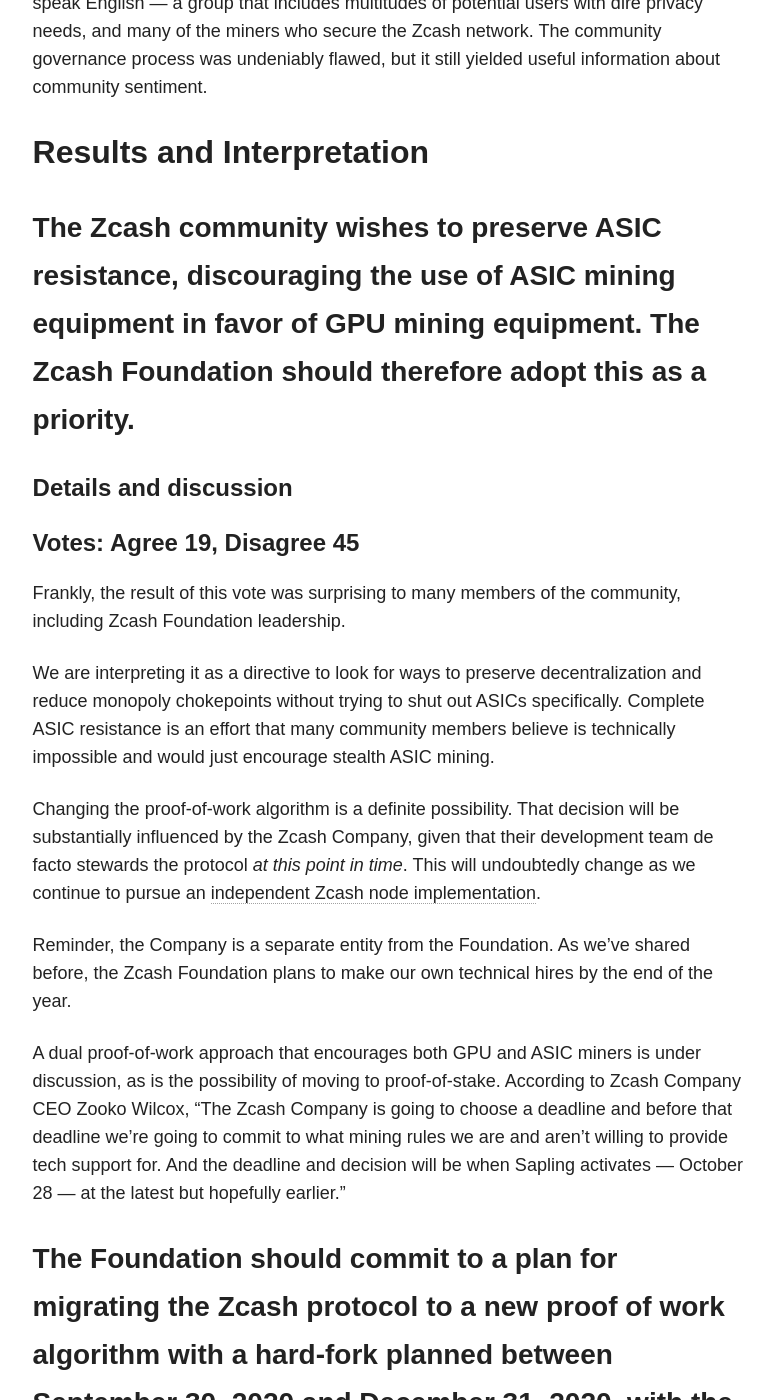
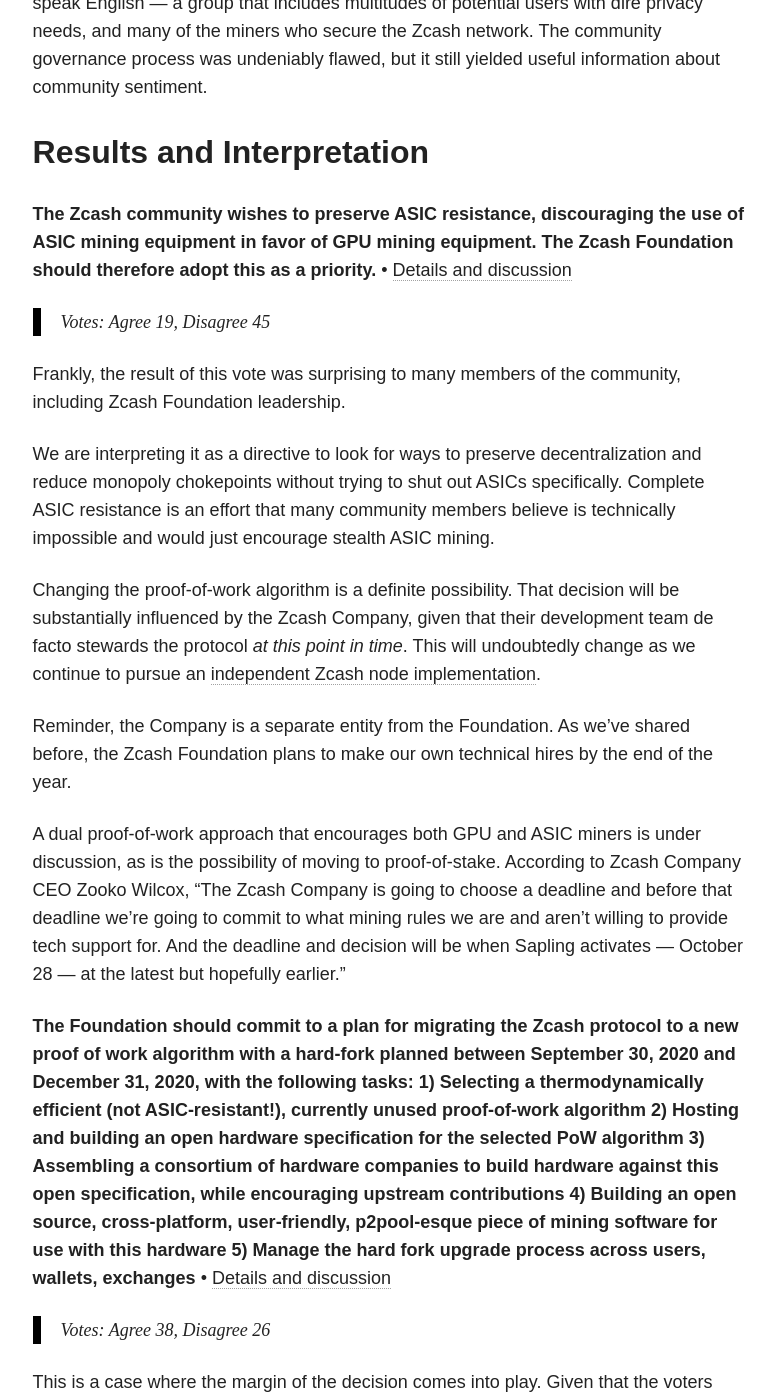
Before and after one commit to ZcashFoundation/zfnd, a Jekyll site: the page built from _posts/blog/2018-07-03-governance-results.md, in a window 1280 px wide and 1400 px high, scrolled down 3064 px. Shown: the whole window, without its empty margins (347-1122 px from the left). Built offline with Jekyll 4.4.1, drawn with Linux system fonts in a browser that asks for light colours; nearby versions of some CDN libraries.

Commit message:
readability formatting tweaks

```diff
--- a/_posts/blog/2018-07-03-governance-results.md
+++ b/_posts/blog/2018-07-03-governance-results.md
@@ -43,11 +43,9 @@
 
 ## Results and Interpretation
 
-### The Zcash community wishes to preserve ASIC resistance, discouraging the use of ASIC mining equipment in favor of GPU mining equipment. The Zcash Foundation should therefore adopt this as a priority.
+**The Zcash community wishes to preserve ASIC resistance, discouraging the use of ASIC mining equipment in favor of GPU mining equipment. The Zcash Foundation should therefore adopt this as a priority.** • [Details and discussion](https://github.com/ZcashFoundation/Elections/pull/1)
 
-#### [Details and discussion](https://github.com/ZcashFoundation/Elections/pull/1)
-
-#### Votes: Agree 19, Disagree 45
+> Votes: Agree 19, Disagree 45
 
 Frankly, the result of this vote was surprising to many members of the community, including Zcash Foundation leadership.
 
@@ -59,39 +57,31 @@
 
 A dual proof-of-work approach that encourages both GPU and ASIC miners is under discussion, as is the possibility of moving to proof-of-stake. According to Zcash Company CEO Zooko Wilcox, “The Zcash Company is going to choose a deadline and before that deadline we’re going to commit to what mining rules we are and aren’t willing to provide tech support for. And the deadline and decision will be when Sapling activates — October 28 — at the latest but hopefully earlier.”
 
-### The Foundation should commit to a plan for migrating the Zcash protocol to a new proof of work algorithm with a hard-fork planned between September 30, 2020 and December 31, 2020, with the following tasks: 1) Selecting a thermodynamically efficient (not ASIC-resistant!), currently unused proof-of-work algorithm 2) Hosting and building an open hardware specification for the selected PoW algorithm 3) Assembling a consortium of hardware companies to build hardware against this open specification, while encouraging upstream contributions 4) Building an open source, cross-platform, user-friendly, p2pool-esque piece of mining software for use with this hardware 5) Manage the hard fork upgrade process across users, wallets, exchanges
+**The Foundation should commit to a plan for migrating the Zcash protocol to a new proof of work algorithm with a hard-fork planned between September 30, 2020 and December 31, 2020, with the following tasks: 1) Selecting a thermodynamically efficient (not ASIC-resistant!), currently unused proof-of-work algorithm 2) Hosting and building an open hardware specification for the selected PoW algorithm 3) Assembling a consortium of hardware companies to build hardware against this open specification, while encouraging upstream contributions 4) Building an open source, cross-platform, user-friendly, p2pool-esque piece of mining software for use with this hardware 5) Manage the hard fork upgrade process across users, wallets, exchanges** • [Details and discussion](https://github.com/ZcashFoundation/Elections/pull/21)
 
-#### [Details and discussion](https://github.com/ZcashFoundation/Elections/pull/21)
-
-#### Votes: Agree 38, Disagree 26
+> Votes: Agree 38, Disagree 26
 
 This is a case where the margin of the decision comes into play. Given that the voters supported this proposal, but not overwhelmingly, and also based on direct feedback from the Board, we are interpreting this result as an endorsement of the goals — but not necessarily the implementation details — of the proposal. An open hardware specification would support decentralization and help reduce monopoly chokepoints; we have begun to explore establishing a hardware manufacturer working group.
 
-### The Foundation should be open to discussing changes to monetary policy and/or supply schedule.
+**The Foundation should be open to discussing changes to monetary policy and/or supply schedule.** • [Details and discussion](https://github.com/ZcashFoundation/Elections/pull/18)
 
-#### [Details and discussion](https://github.com/ZcashFoundation/Elections/pull/18)
-
-#### Votes: Agree 31, Disagree 33
+> Votes: Agree 31, Disagree 33
 
 Given the ambivalence of the vote, the Foundation considers this a “no action” directive.
 
-### Any significant effort by the Foundation to develop or promote a cryptocurrency shall be directed at either the (1) Zcash blockchain; or (2) chain forks (chain splits) of the Zcash blockchain that approximately carry forward the percentage stakes of Zcash holders immediately before the fork (split) to the money supply in circulation immediately after the fork (split).
+**Any significant effort by the Foundation to develop or promote a cryptocurrency shall be directed at either the (1) Zcash blockchain; or (2) chain forks (chain splits) of the Zcash blockchain that approximately carry forward the percentage stakes of Zcash holders immediately before the fork (split) to the money supply in circulation immediately after the fork (split).** • [Details and discussion](https://github.com/ZcashFoundation/Elections/pull/14)
 
-#### [Details and discussion](https://github.com/ZcashFoundation/Elections/pull/14)
-
-#### Votes: Agree 41, Disagree 23
+> Votes: Agree 41, Disagree 23
 
 This looks like substantial community endorsement that our primary efforts should be focused on Zcash and its good-faith derivatives, as they have been so far. This doesn’t preclude contributions to other projects, but our engagement with other cryptocurrencies and open-source projects will primarily focus on developments that could carry back into Zcash.
 
-### The Foundation should prioritize transitioning ownership of the Zcash trademark from the Zcash Company to the Foundation.
+**The Foundation should prioritize transitioning ownership of the Zcash trademark from the Zcash Company to the Foundation.** • [Details and discussion](https://github.com/ZcashFoundation/Elections/blob/master/2018-Q2/General-Measures/trademark_ballot.md)
 
-#### [Details and discussion](https://github.com/ZcashFoundation/Elections/blob/master/2018-Q2/General-Measures/trademark_ballot.md)
-
-#### Votes: Agree 48, Disagree 15
+> Votes: Agree 48, Disagree 15
 
 Taking ownership of the trademark was the decision with the largest margin of victory. We are in talks with the Company to do so, although obviously we have no legal standing to make demands. The Company has shown an active interest in working out an agreement.
 
-### And just for fun: The Foundation should endeavor to establish the official Zcash mascot as one of the following choices. You may pick up to two:
+**And just for fun: The Foundation should endeavor to establish the official Zcash mascot as one of the following choices. You may pick up to two:**
 * **Zeal, a collection of Zebras** — 28 votes
 * **Waterbear** — 17 votes
 * **Squirrel** — 12 votes
```
Also changed, not shown: other parts of _posts/blog/2018-07-03-governance-results.md (+1 -1 lines).
